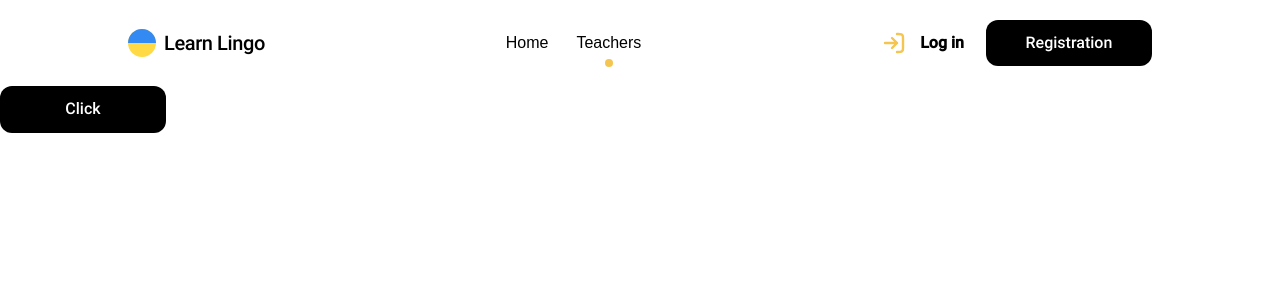
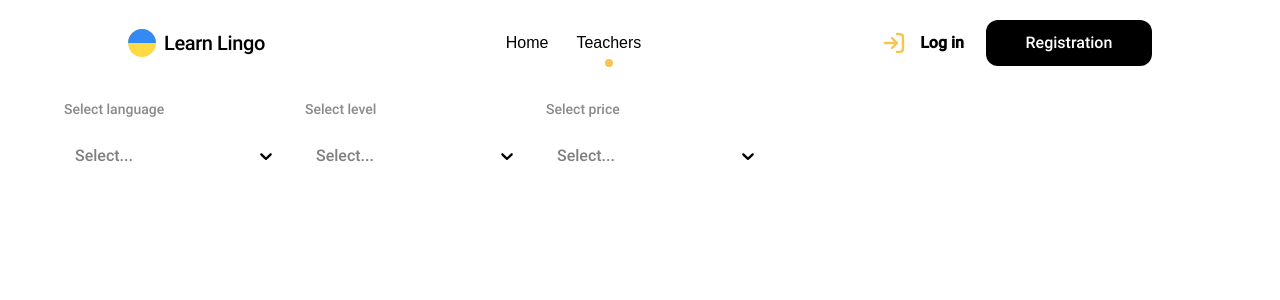
Before and after one commit to sivlvy/learn-lingo, a React (Vite) app: page /teachers in a window 1280 px wide. Shown: the top 300 px of the page. Built offline with nearby package versions, Linux system fonts and the light colour scheme; no server answers.

Commit message:
added 3 done selectors

```diff
--- a/package.json
+++ b/package.json
@@ -13,7 +13,6 @@
   },
   "dependencies": {
     "@hookform/resolvers": "^3.9.1",
-    "@mui/material": "^6.1.10",
     "@reduxjs/toolkit": "^2.3.0",
     "axios": "^1.7.8",
     "clsx": "^2.1.1",
@@ -25,6 +24,7 @@
     "react-hook-form": "^7.53.2",
     "react-redux": "^9.1.2",
     "react-router-dom": "^7.0.1",
+    "react-select": "^5.8.3",
     "yup": "^1.4.0"
   },
   "devDependencies": {
--- a/src/UI-components/CustomSelect/CustomSelect.tsx
+++ b/src/UI-components/CustomSelect/CustomSelect.tsx
@@ -0,0 +1,54 @@
+import React from 'react'
+import { useDispatch } from 'react-redux'
+import Select from 'react-select'
+
+import DropDownIcon from '../../assets/icons/DropdownIcon/DropDownIcon.tsx'
+
+import styles from './custom-select.module.scss'
+
+type Option = { value: string | number; label: string | number }
+
+interface CustomSelectProps {
+  options: Option[]
+  selectedValue: string | number | null
+  onChangeAction: (value: string | number) => {
+    type: string
+    payload: string | number
+  }
+  placeholder: string
+}
+
+const CustomSelect: React.FC<CustomSelectProps> = ({
+  options,
+  selectedValue,
+  onChangeAction: dispatchAction,
+  placeholder
+}) => {
+  const dispatch = useDispatch()
+
+  const handleChange = (selectedOption: Option | null) => {
+    if (selectedOption) {
+      dispatch(dispatchAction(selectedOption.value))
+    }
+  }
+
+  const getSelectedOption = () =>
+    options.find((option) => option.value === selectedValue)
+
+  return (
+    <div className={styles.wrapper}>
+      <p className={styles.description}>{placeholder}</p>
+      <Select
+        onChange={handleChange}
+        isSearchable={false}
+        options={options}
+        className="react-select-container"
+        classNamePrefix="react-select"
+        value={getSelectedOption()}
+      />
+      <DropDownIcon />
+    </div>
+  )
+}
+
+export { CustomSelect }
--- /dev/null
+++ b/src/UI-components/CustomSelect/custom-select.module.scss
@@ -0,0 +1,12 @@
+.description {
+  font-weight: 500;
+  font-family: 'Roboto Medium', sans-serif;
+  font-size: 14px;
+  line-height: 1.29;
+  color: #8a8a89;
+}
+
+.wrapper {
+  display: flex;
+  flex-direction: column;
+}
--- /dev/null
+++ b/src/assets/icons/DropdownIcon/DropDownIcon.tsx
@@ -0,0 +1,29 @@
+interface Props {
+  size?: string
+  color?: string
+  className?: string
+}
+
+const DropDownIcon = ({ size = '24', color = '#000', className }: Props) => {
+  return (
+    <svg
+      className={className}
+      width={size}
+      height={size}
+      fill={color}
+      viewBox="0 0 32 32"
+    >
+      <symbol id="icon-dropdown" viewBox="0 0 32 32">
+        <path
+          strokeLinejoin="round"
+          strokeLinecap="round"
+          strokeMiterlimit="4"
+          strokeWidth="3.2"
+          d="M8 12l8 8 8-8"
+        ></path>
+      </symbol>
+    </svg>
+  )
+}
+
+export default DropDownIcon
--- /dev/null
+++ b/src/components/Selectors/Selectors.tsx
@@ -0,0 +1,56 @@
+import { useAppSelector } from '../../helpers/hooks/useAppSelector.ts'
+import {
+  filteredLanguages,
+  filteredLevels,
+  filteredPrices
+} from '../../redux/filter/filter.selectors.ts'
+import {
+  setFilterLanguage,
+  setFilterLevel,
+  setFilterPrice
+} from '../../redux/filter/filter.slice.ts'
+import { CustomSelect } from '../../UI-components/CustomSelect/CustomSelect.tsx'
+
+const Selectors = () => {
+  const selectedLanguageValue = useAppSelector((state) => state.filter.language)
+  const selectedLevelValue = useAppSelector((state) => state.filter.level)
+  const selectedPriceValue = useAppSelector((state) => state.filter.price)
+
+  const languages = useAppSelector(filteredLanguages).map((item) => ({
+    value: item,
+    label: item
+  }))
+  const levels = useAppSelector(filteredLevels).map((item) => ({
+    value: item,
+    label: item
+  }))
+  const prices = useAppSelector(filteredPrices).map((item) => ({
+    value: item,
+    label: item
+  }))
+
+  return (
+    <div style={{ display: 'flex', gap: '20px' }}>
+      <CustomSelect
+        options={languages}
+        selectedValue={selectedLanguageValue}
+        onChangeAction={setFilterLanguage}
+        placeholder="Select language"
+      />
+      <CustomSelect
+        options={levels}
+        selectedValue={selectedLevelValue}
+        onChangeAction={setFilterLevel}
+        placeholder="Select level"
+      />
+      <CustomSelect
+        options={prices}
+        selectedValue={selectedPriceValue}
+        onChangeAction={setFilterPrice}
+        placeholder="Select price"
+      />
+    </div>
+  )
+}
+
+export { Selectors }
--- a/src/main.tsx
+++ b/src/main.tsx
@@ -8,7 +8,7 @@ import '../firebase/firebase.js'
 import App from './components/App.tsx'
 import { store } from './redux/store.ts'
 
-import './styles/index.css'
+import './styles/index.scss'
 import 'normalize.css'
 
 createRoot(document.getElementById('root')!).render(
--- a/src/pages/TeachersPage/TeachersPage.tsx
+++ b/src/pages/TeachersPage/TeachersPage.tsx
@@ -1,36 +1,41 @@
-import { useEffect, useState } from 'react'
+import { useEffect } from 'react'
 
+import Container from '../../components/Container/Container.tsx'
+import { Selectors } from '../../components/Selectors/Selectors.tsx'
 import { useAppDispatch } from '../../helpers/hooks/useAppDispatch.ts'
-import { ButtonSize, ButtonType } from '../../helpers/types/types.ts'
+import { useAppSelector } from '../../helpers/hooks/useAppSelector.ts'
 import { getData } from '../../redux/teachers/teachers.operations.ts'
-import { CustomModal } from '../../UI-components'
-import { CustomButton } from '../../UI-components/CustomButton/CustomButton.tsx'
-//Testing netlify
+import { filterTeachers } from '../../utils/filterTeachers.ts'
+
+const DEFAULT_LEVEL = ''
+const DEFAULT_LANGUAGE = ''
+const DEFAULT_PRICE = ''
+
 const TeachersPage = () => {
-  const [isModalOpen, setIsModalOpen] = useState(false)
-
-  const openModal = () => {
-    setIsModalOpen(true)
-  }
-
   const dispatch = useAppDispatch()
 
   useEffect(() => {
     dispatch(getData())
   }, [dispatch])
 
+  const useFilteredTeachers = () => {
+    const teachersData = useAppSelector((state) => state.teachers.data)
+    const level = useAppSelector((state) => state.filter.level) ?? DEFAULT_LEVEL
+    const language =
+      useAppSelector((state) => state.filter.language) ?? DEFAULT_LANGUAGE
+    const price = useAppSelector((state) => state.filter.price) ?? DEFAULT_PRICE
+
+    return filterTeachers(teachersData, level, language, price)
+  }
+
+  const filteredTeachers = useFilteredTeachers()
+
+  console.log(filteredTeachers)
+
   return (
-    <div>
-      <CustomButton
-        onClick={openModal}
-        size={ButtonSize.SMALL}
-        type={ButtonType.BLACK}
-        title="Click"
-      />
-      <CustomModal openModal={isModalOpen} setOpenModal={setIsModalOpen}>
-        <p>Hello</p>
-      </CustomModal>
-    </div>
+    <Container>
+      <Selectors />
+    </Container>
   )
 }
 
--- a/src/redux/filter/filter.slice.ts
+++ b/src/redux/filter/filter.slice.ts
@@ -25,3 +25,5 @@ const filterSlice = createSlice({
 })
 
 export default filterSlice.reducer
+export const { setFilterPrice, setFilterLevel, setFilterLanguage } =
+  filterSlice.actions
--- a/src/styles/index.css
+++ /dev/null
@@ -1,40 +0,0 @@
-@font-face {
-    font-family: 'Roboto Medium';
-    src: url('../assets/fonts/Roboto-Medium.ttf') format('truetype');
-    font-weight: normal;
-    font-style: normal;
-}
-
-@font-face {
-    font-family: 'Roboto Bold';
-    src: url('../assets/fonts/Roboto-Bold.ttf') format('truetype');
-    font-weight: bold;
-    font-style: normal;
-}
-
-@font-face {
-    font-family: 'Roboto Regular';
-    src: url('../assets/fonts/Roboto-Regular.ttf') format('truetype');
-    font-weight: normal;
-    font-style: normal;
-}
-
-@font-face {
-    font-family: 'Roboto Italic';
-    src: url('../assets/fonts/Roboto-Italic.ttf') format('truetype');
-    font-weight: normal;
-    font-style: italic;
-}
-
-body {
-    font-family: 'Roboto Medium', sans-serif;
-}
-
-a {
-    text-decoration: none;
-    color: inherit;
-}
-
-h1,h2,h3,h4,h5,h6 {
-    margin: 0;
-}
--- /dev/null
+++ b/src/styles/index.scss
@@ -0,0 +1,138 @@
+@use './base.scss' as *;
+
+@font-face {
+    font-family: 'Roboto Medium';
+    src: url('../assets/fonts/Roboto-Medium.ttf') format('truetype');
+    font-weight: normal;
+    font-style: normal;
+}
+
+@font-face {
+    font-family: 'Roboto Bold';
+    src: url('../assets/fonts/Roboto-Bold.ttf') format('truetype');
+    font-weight: bold;
+    font-style: normal;
+}
+
+@font-face {
+    font-family: 'Roboto Regular';
+    src: url('../assets/fonts/Roboto-Regular.ttf') format('truetype');
+    font-weight: normal;
+    font-style: normal;
+}
+
+@font-face {
+    font-family: 'Roboto Italic';
+    src: url('../assets/fonts/Roboto-Italic.ttf') format('truetype');
+    font-weight: normal;
+    font-style: italic;
+}
+
+body {
+    font-family: 'Roboto Medium', sans-serif;
+}
+
+a {
+    text-decoration: none;
+    color: inherit;
+}
+
+h1,h2,h3,h4,h5,h6 {
+    margin: 0;
+}
+
+.react-select-container {
+    .react-select__control {
+        border-color: transparent !important;
+
+        height: 48px;
+        width: 221px;
+        background-color: #fff;
+        border-radius: 14px;
+        cursor: pointer;
+        transition: all 0.3s ease;
+
+    }
+
+    .react-select__indicator svg {
+        width: 20px;
+        height: 20px;
+        fill: #000;
+        stroke: #000;
+        transition: all 0.3s ease;
+    }
+
+    .react-select__indicator-separator {
+        display: none;
+    }
+
+    .react-select__menu {
+        top: calc(100% + 8px);
+        box-shadow: 0 4px 11px #000000, 0 20px 69px #000000;
+        background-color: #fff;
+        border-radius: 15px;
+        width: 221px;
+        overflow: hidden;
+        padding: 14px 20px;
+        transition: all 0.3s ease;
+        max-height: 150px;
+        overflow-y: auto;
+        font-size: 18px;
+    }
+
+    .react-select__menu-list {
+        display: inline-flex;
+        flex-direction: column;
+        gap: 8px;
+        max-height: max-content;
+        overflow: visible;
+        padding: 0 30px;
+        @include transition(all)
+    }
+
+
+    .react-select__option {
+        line-height: 1.29;
+        color: #707070;
+        cursor: pointer;
+        @include transition(all);
+        padding: 10px;
+        border-radius: 20px;
+        background-color: transparent;
+    }
+
+
+    .react-select__option--is-focused,
+    .react-select__option--is-selected {
+        color: #000;
+        background-color: transparent;
+        @include transition(all)
+    }
+
+
+    .react-select__option--is-selected {
+        color: #000;
+        border-radius: 20px;
+        @include transition(all)
+    }
+}
+
+.react-select-container .react-select__menu {
+    top: auto !important;
+    box-shadow: none !important;
+    padding: 0 !important;
+    border-radius: 0 !important;
+    overflow: visible !important;
+    transition: none !important;
+}
+
+.react-select-container .react-select__menu-list {
+    max-height: none !important;
+    overflow: visible !important;
+    transition: none !important;
+}
+
+.react-select-container .react-select__option {
+    padding: 0 !important;
+    border-radius: 0 !important;
+}
--- /dev/null
+++ b/src/utils/filterTeachers.ts
@@ -0,0 +1,22 @@
+import { TeacherItem } from '../redux/teachers/types.ts'
+
+export const filterTeachers = (
+  data: TeacherItem[],
+  selectedLevel: string,
+  selectedLanguage: string,
+  selectedPrice: string
+): TeacherItem[] => {
+  const matchesLevel = (teacher: TeacherItem) =>
+    !selectedLevel || teacher.levels.includes(selectedLevel)
+
+  const matchesLanguage = (teacher: TeacherItem) =>
+    !selectedLanguage || teacher.languages.includes(selectedLanguage)
+
+  const matchesPrice = (teacher: TeacherItem) =>
+    !selectedPrice || teacher.price_per_hour === Number(selectedPrice)
+
+  return data.filter(
+    (teacher) =>
+      matchesLevel(teacher) && matchesLanguage(teacher) && matchesPrice(teacher)
+  )
+}
```
Also changed, not shown: 1 other file (tests, documents, lock files or other folders).
